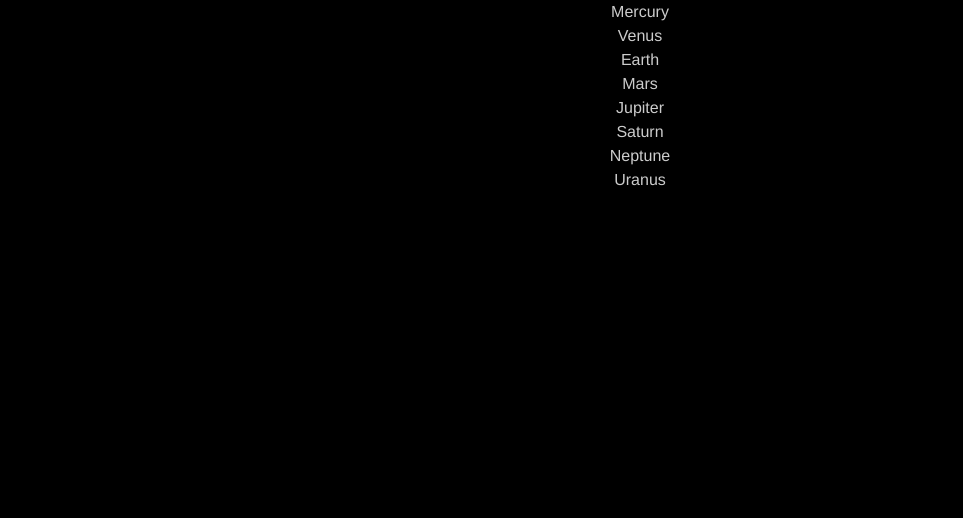
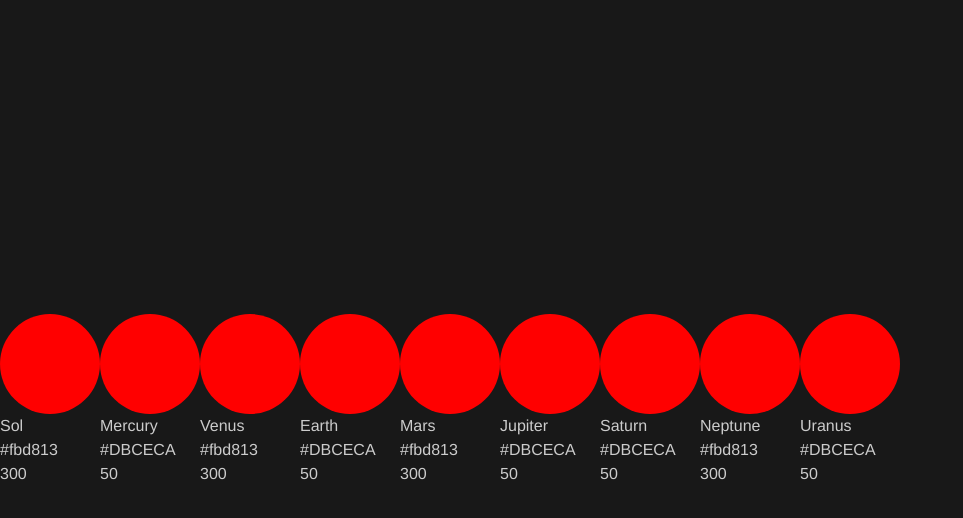
Before and after one commit to AngusMacrae/solar-system-explorer, a Vue app in the folder client/: page / in a window 1280 px wide. Shown: the top 518 px of the page, without its empty margins (0-963 px from the left). Built offline with nearby package versions, Linux system fonts and the light colour scheme.

Commit message:
Solar system overview structure

```diff
--- a/client/src/App.vue
+++ b/client/src/App.vue
@@ -27,7 +27,7 @@ body {
   font-family: Avenir, Helvetica, Arial, sans-serif;
   -webkit-font-smoothing: antialiased;
   -moz-osx-font-smoothing: grayscale;
-  background-color: #000;
+  background-color: #181818;
   color: #ccc;
 }
 
--- /dev/null
+++ b/client/src/components/SSObject.vue
@@ -0,0 +1,24 @@
+<template>
+  <router-link to="/planet/Mercury">
+    <div class="ss-object"></div>
+    <p>{{name}}</p>
+    <p>{{fillColour}}</p>
+    <p>{{diameter}}</p>
+  </router-link>
+</template>
+
+<script>
+export default {
+  name: "SSObject",
+  props: ["name", "fillColour", "diameter"]
+};
+</script>
+
+<style lang="scss" scoped>
+.ss-object {
+  border-radius: 50%;
+  width: 100px;
+  height: 100px;
+  background-color: red;
+}
+</style>
--- a/client/src/views/Overview.vue
+++ b/client/src/views/Overview.vue
@@ -1,27 +1,75 @@
 <template>
   <div id="solar-system-overview">
-    <router-link to="/planet/Mercury">Mercury</router-link>
-    <router-link to="/planet/Venus">Venus</router-link>
-    <router-link to="/planet/Earth">Earth</router-link>
-    <router-link to="/planet/Mars">Mars</router-link>
-    <router-link to="/planet/Jupiter">Jupiter</router-link>
-    <router-link to="/planet/Saturn">Saturn</router-link>
-    <router-link to="/planet/Neptune">Neptune</router-link>
-    <router-link to="/planet/Uranus">Uranus</router-link>
+    <!-- <router-link to="/planet/Mercury">Mercury</router-link> -->
+    <SSObject
+      v-for="object in Objects"
+      :key="object.index"
+      :name="object.name"
+      :fillColour="object.bulkColour"
+      :diameter="object.linkDiameter"
+    />
   </div>
 </template>
 
 <script>
-// @ is an alias to /src
-// import HelloWorld from "@/components/HelloWorld.vue";
+import SSObject from "@/components/SSObject.vue";
 
 export default {
   name: "Overview",
   data() {
-    return {};
+    return {
+      Objects: [
+        {
+          name: "Sol",
+          bulkColour: "#fbd813",
+          linkDiameter: 300
+        },
+        {
+          name: "Mercury",
+          bulkColour: "#DBCECA",
+          linkDiameter: 50
+        },
+        {
+          name: "Venus",
+          bulkColour: "#fbd813",
+          linkDiameter: 300
+        },
+        {
+          name: "Earth",
+          bulkColour: "#DBCECA",
+          linkDiameter: 50
+        },
+        {
+          name: "Mars",
+          bulkColour: "#fbd813",
+          linkDiameter: 300
+        },
+        {
+          name: "Jupiter",
+          bulkColour: "#DBCECA",
+          linkDiameter: 50
+        },
+        {
+          name: "Saturn",
+          bulkColour: "#DBCECA",
+          linkDiameter: 50
+        },
+        {
+          name: "Neptune",
+          bulkColour: "#fbd813",
+          linkDiameter: 300
+        },
+        {
+          name: "Uranus",
+          bulkColour: "#DBCECA",
+          linkDiameter: 50
+        }
+      ]
+    };
   },
-  mounted: function() {},
-  components: {}
+  components: {
+    SSObject
+  }
 };
 </script>
 
@@ -30,7 +78,6 @@ export default {
   height: 100vh;
   width: 100vw;
   display: flex;
-  flex-direction: column;
   align-items: center;
 }
 
```
Also changed, not shown: client/src/components/HelloWorld.vue (deleted, +0 -38 lines).
